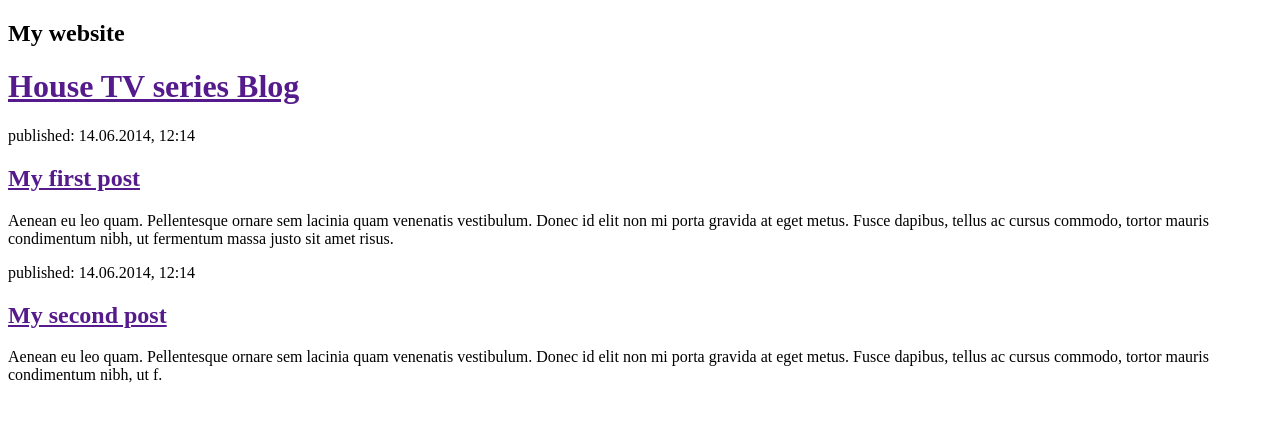
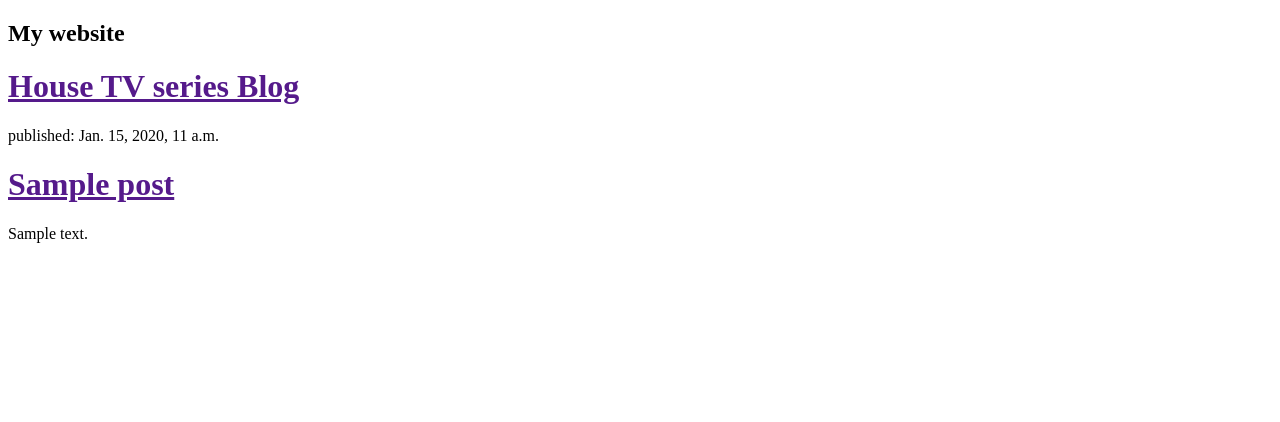
Before and after one commit to vaneguti110/myfirstblog, a Django app: template blog/templates/blog/post_list.html in a window 1280 px wide. Shown: the top 422 px of the page. Run offline with Django 3.2, Linux system fonts and the light colour scheme; the template is opened without the code that fills it: values that come from a table or form of the project are taken from there, others are empty; tables that the repository leaves empty hold one stand-in row (values such as "Sample post").

Commit message:
Modified templates to display posts from database.

```diff
--- a/blog/templates/blog/post_list.html
+++ b/blog/templates/blog/post_list.html
@@ -8,17 +8,26 @@
 		<div>
             <h1><a href="">House TV series Blog</a></h1>
         </div>
-		<div>
-            <p>published: 14.06.2014, 12:14</p>
+		{% for post in posts %}
+    	<div>
+        	<p>published: {{ post.published_date }}</p>
+        	<h1><a href="">{{ post.title }}</a></h1>
+        	<p>{{ post.text|linebreaksbr }}</p>
+    	</div>
+		{% endfor %}
+
+        <!--
+        <div><p>published: 14.06.2014, 12:14</p>
             <h2><a href="">My first post</a></h2>
             <p>Aenean eu leo quam. Pellentesque ornare sem lacinia quam venenatis vestibulum. Donec id elit non mi porta gravida at eget metus. Fusce dapibus, tellus ac cursus commodo, tortor mauris condimentum nibh, ut fermentum massa justo sit amet risus.</p>
-        </div>
+        </div>-->
 
-        <div>
-            <p>published: 14.06.2014, 12:14</p>
+
+        <!--
+        <div><p>published: 14.06.2014, 12:14</p>
             <h2><a href="">My second post</a></h2>
             <p>Aenean eu leo quam. Pellentesque ornare sem lacinia quam venenatis vestibulum. Donec id elit non mi porta gravida at eget metus. Fusce dapibus, tellus ac cursus commodo, tortor mauris condimentum nibh, ut f.</p>
-        </div>
+        </div>-->
 </body>
 
 
--- a/blog/views.py
+++ b/blog/views.py
@@ -1,5 +1,7 @@
 from django.shortcuts import render
+from django.utils import timezone
+from .models import Post
 
-# Create your views here.
 def post_list(request):
-    return render(request, 'blog/post_list.html', {})
+    posts = Post.objects.filter(published_date__lte=timezone.now()).order_by('published_date')
+    return render(request, 'blog/post_list.html', {"posts":posts})
```
